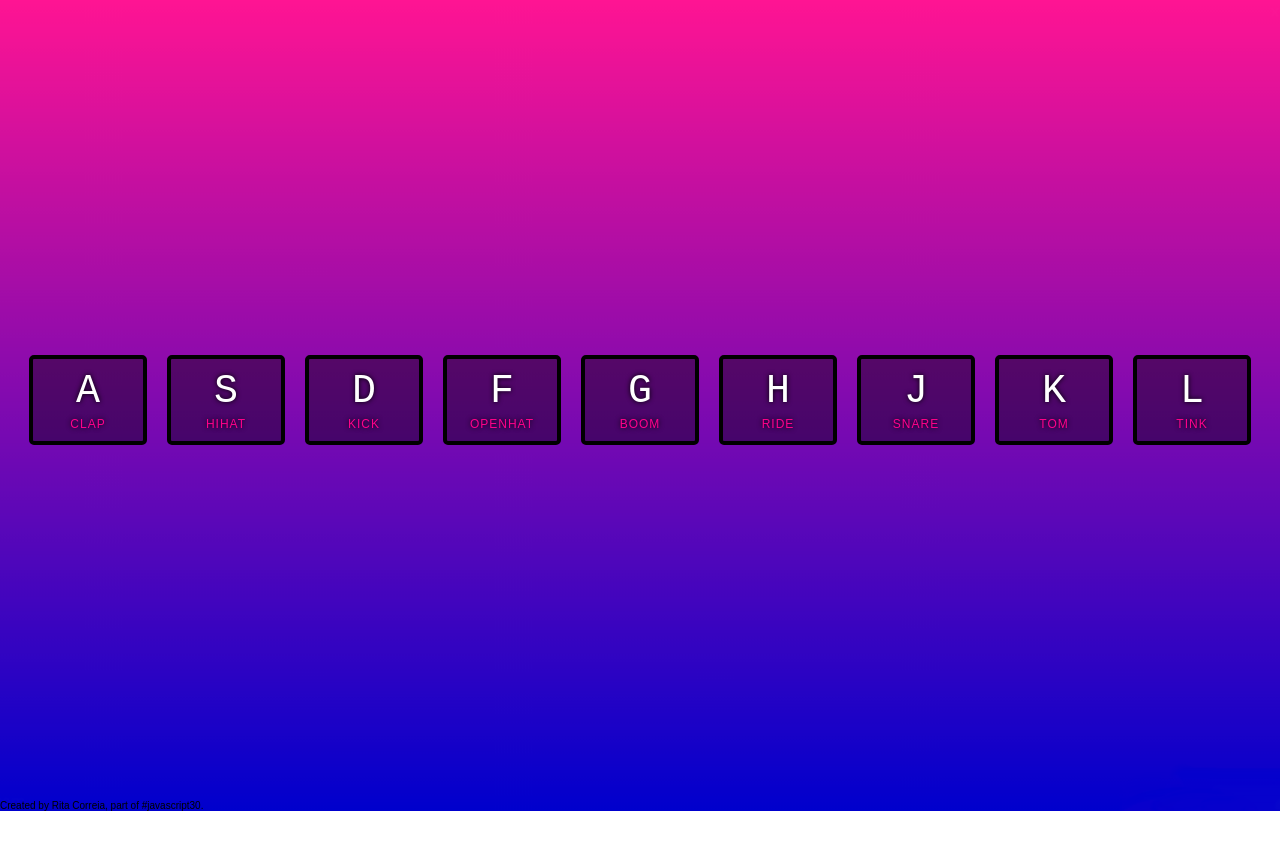
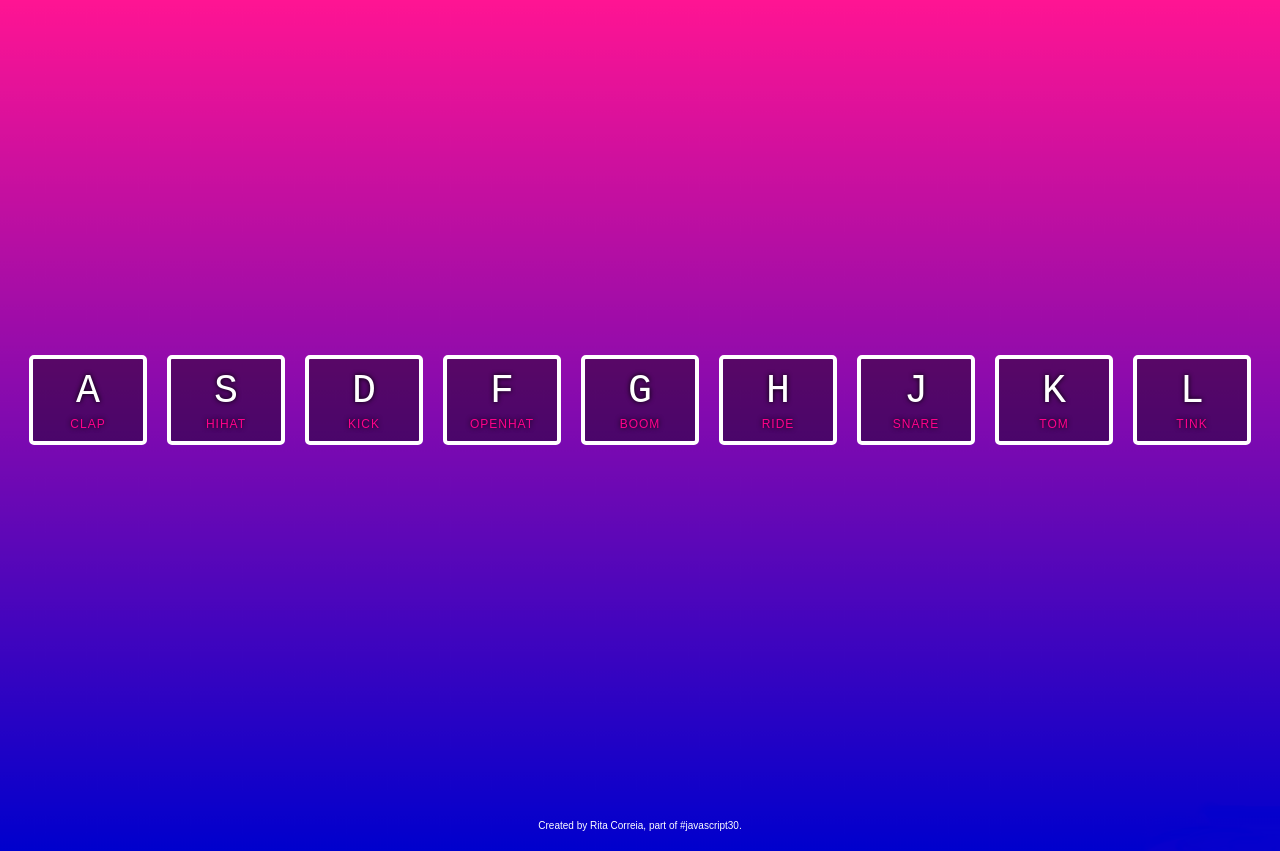
Before and after one commit to ritaxcorreia/drum-kit, a plain HTML site: page index.html in a window 1280 px wide. Before the commit the page ends 811 px from the top, so only its background shows below. Drawn offline with Linux system fonts and the light colour scheme.

Commit message:
Update styles.css

```diff
--- a/styles.css
+++ b/styles.css
@@ -20,7 +20,7 @@ html {
 }
 
 .key {
-    border: .4rem solid black;
+    border: .4rem solid white;
     border-radius: .5rem;
     margin: 1rem;
     font-size: 1.5rem;
@@ -50,3 +50,12 @@ kbd {
     letter-spacing: .1rem;
     color: #ff008c;
 }
+
+footer {
+    position: sticky;
+    font-size: 1rem;
+    color: white;
+    margin: 0 auto;
+    text-align: center;
+    padding: 20px;
+}
```
